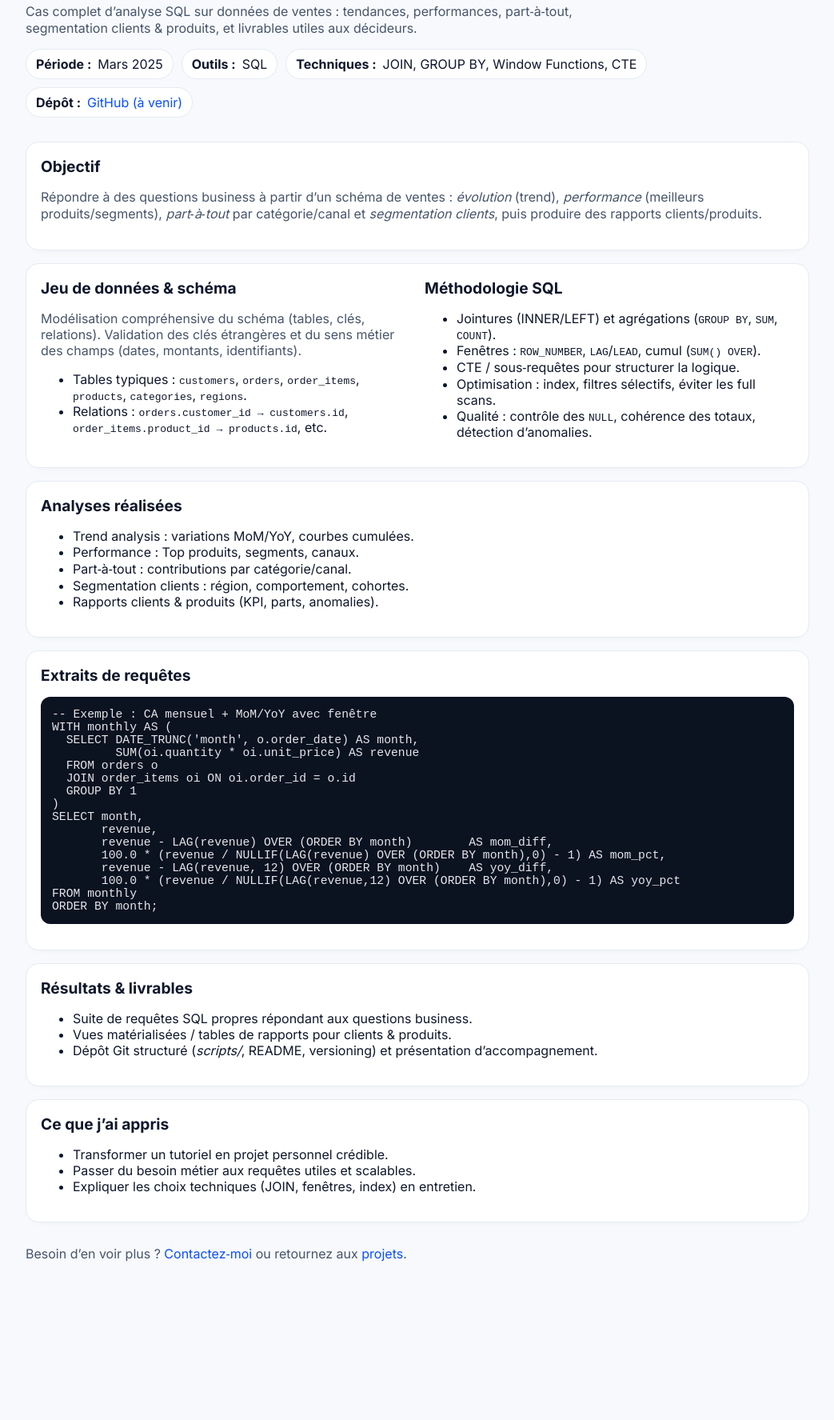
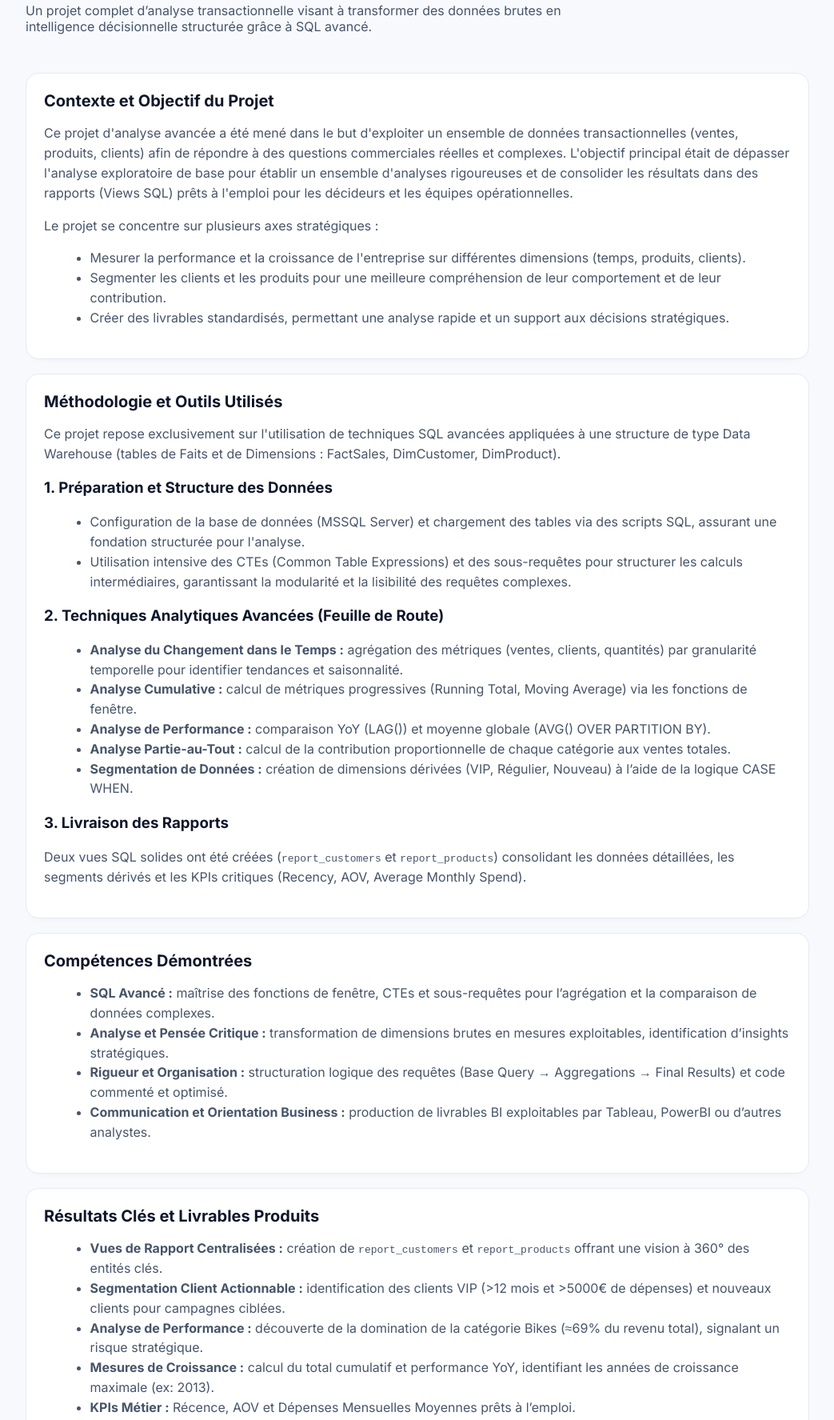
Before and after one commit to Papito5/Daouda_Analyst.github.io, a plain HTML site: page projet-sql-retail.html in a window 1280 px wide. Shown: the part 208-1983 px from the top of the page at 80% size, without its empty margins (118-1161 px from the left). Before the commit the page ends 1814 px from the top, so only its background shows below. Drawn offline with Linux system fonts and the light colour scheme.

Commit message:
Update projet-sql-retail.html

```diff
--- a/projet-sql-retail.html
+++ b/projet-sql-retail.html
@@ -3,8 +3,8 @@
 <head>
   <meta charset="utf-8" />
   <meta name="viewport" content="width=device-width, initial-scale=1" />
-  <title>Projet – Analyse Retail SQL | Daouda</title>
-  <meta name="description" content="Description détaillée du projet d'analyse Retail avec SQL : objectifs, données, méthodologie, résultats et apprentissages." />
+  <title>Projet SQL – Analyses Avancées & Reporting | Daouda</title>
+  <meta name="description" content="Projet d’Analyses Avancées et de Modélisation du Reporting Client et Produit via SQL : objectifs, méthodologie, outils, résultats et impact." />
 
   <link rel="preconnect" href="https://fonts.googleapis.com">
   <link rel="preconnect" href="https://fonts.gstatic.com" crossorigin>
@@ -12,14 +12,14 @@
 
   <style>
     :root{
-      --bg: #f7f9fc; --card:#fff; --ink:#0f172a; --muted:#475569; --brand:#0b4fff; --brand-ink:#0b3bb5; --line:#e5eaf2; --ring: rgba(11,79,255,.15);
+      --bg:#f7f9fc; --card:#fff; --ink:#0f172a; --muted:#475569; --brand:#0b4fff; --brand-ink:#0b3bb5; --line:#e5eaf2;
     }
     *,*::before,*::after{ box-sizing:border-box; }
-    body{ margin:0; font-family: Inter, system-ui, sans-serif; color:var(--ink); background:var(--bg); }
+    body{ margin:0; font-family:Inter,system-ui,sans-serif; color:var(--ink); background:var(--bg); }
     a{ color:var(--brand); text-decoration:none; }
     a:hover{ color:var(--brand-ink); text-decoration:underline; }
 
-    .container{ width:min(980px, 92vw); margin-inline:auto; }
+    .container{ width:min(980px,92vw); margin-inline:auto; }
     header{ position:sticky; top:0; z-index:40; background:rgba(247,249,252,.7); backdrop-filter:blur(8px); border-bottom:1px solid var(--line); }
     .nav{ display:flex; align-items:center; justify-content:space-between; padding:12px 0; }
     .brand{ font-weight:800; letter-spacing:.2px; color:var(--ink); }
@@ -27,29 +27,21 @@
 
     .hero{ padding:28px 0 14px; }
     .breadcrumb{ display:inline-flex; align-items:center; gap:8px; font-weight:500; }
-    .title{ font-size:clamp(1.8rem, 3.5vw + .5rem, 2.6rem); margin:12px 0 4px; line-height:1.08; }
+    .title{ font-size:clamp(1.8rem,3.5vw + .5rem,2.6rem); margin:12px 0 4px; line-height:1.08; }
     .subtitle{ color:var(--muted); max-width:70ch; }
 
-    .meta{ display:flex; flex-wrap:wrap; gap:10px; margin:14px 0 0; }
-    .chip{ display:inline-flex; align-items:center; gap:8px; padding:8px 12px; border:1px solid var(--line); border-radius:999px; background:var(--card); color:var(--ink); }
-    .chip strong{ font-weight:700; }
+    .section{ background:var(--card); border:1px solid var(--line); border-radius:16px; padding:22px; margin:18px 0; box-shadow:0 6px 14px -12px rgba(2,6,23,.12); }
+    .section h2{ margin-top:0; color:var(--ink); font-size:1.25rem; }
+    .section p, .section li{ color:var(--muted); line-height:1.55; }
+    ul{ margin-left:1.1rem; }
+    .footer{ margin:28px 0; color:var(--muted); text-align:center; }
 
-    .section{ background:var(--card); border:1px solid var(--line); border-radius:16px; padding:18px; margin:16px 0; box-shadow:0 6px 14px -12px rgba(2,6,23,.12); }
-    .section h2{ margin:0 0 8px; font-size:1.2rem; }
-    .section p{ color:var(--muted); }
-    .two-col{ display:grid; grid-template-columns:1fr 1fr; gap:18px; }
-
-    pre{ background:#0b1220; color:#e5e7eb; padding:14px; border-radius:12px; overflow:auto; font-size:.92rem; }
-
-    .footer{ margin:28px 0; color:var(--muted); }
-
-    @media (max-width: 900px){ .two-col{ grid-template-columns:1fr; } }
   </style>
 </head>
 <body>
   <header>
     <div class="container nav">
-      <a class="brand" href="index.html" aria-label="Retour à l'accueil"><span>PORTO</span>FOLIO</a>
+      <a class="brand" href="index.html"><span>PORTO</span>FOLIO</a>
       <nav class="nav-links">
         <a href="index.html#projets">Projets</a>
         <a href="index.html#contact">Contact</a>
@@ -60,94 +52,81 @@
   <main class="container">
     <section class="hero">
       <a class="breadcrumb" href="index.html#projets">← Retour aux projets</a>
-      <h1 class="title">Analyse de données avec SQL — Retail / Business Insights</h1>
-      <p class="subtitle">Cas complet d’analyse SQL sur données de ventes : tendances, performances, part‑à‑tout, segmentation clients & produits, et livrables utiles aux décideurs.
+      <h1 class="title">Projet d’Analyses Avancées et de Modélisation du Reporting Client et Produit via SQL</h1>
+      <p class="subtitle">
+        Un projet complet d’analyse transactionnelle visant à transformer des données brutes en intelligence décisionnelle structurée grâce à SQL avancé.
       </p>
-      <div class="meta">
-        <span class="chip"><strong>Période :</strong> Mars 2025</span>
-        <span class="chip"><strong>Outils :</strong> SQL</span>
-        <span class="chip"><strong>Techniques :</strong> JOIN, GROUP BY, Window Functions, CTE</span>
-        <span class="chip"><strong>Dépôt :</strong> <a href="#" target="_blank" rel="noopener">GitHub (à venir)</a></span>
-      </div>
     </section>
 
     <section class="section">
-      <h2>Objectif</h2>
-      <p>Répondre à des questions business à partir d’un schéma de ventes : <em>évolution</em> (trend), <em>performance</em> (meilleurs produits/segments), <em>part‑à‑tout</em> par catégorie/canal et <em>segmentation clients</em>, puis produire des rapports clients/produits.</p>
-    </section>
-
-    <section class="section two-col">
-      <div>
-        <h2>Jeu de données & schéma</h2>
-        <p>Modélisation compréhensive du schéma (tables, clés, relations). Validation des clés étrangères et du sens métier des champs (dates, montants, identifiants).</p>
-        <ul>
-          <li>Tables typiques : <code>customers</code>, <code>orders</code>, <code>order_items</code>, <code>products</code>, <code>categories</code>, <code>regions</code>.</li>
-          <li>Relations : <code>orders.customer_id → customers.id</code>, <code>order_items.product_id → products.id</code>, etc.</li>
-        </ul>
-      </div>
-      <div>
-        <h2>Méthodologie SQL</h2>
-        <ul>
-          <li>Jointures (INNER/LEFT) et agrégations (<code>GROUP BY</code>, <code>SUM</code>, <code>COUNT</code>).</li>
-          <li>Fenêtres : <code>ROW_NUMBER</code>, <code>LAG</code>/<code>LEAD</code>, cumul (<code>SUM() OVER</code>).</li>
-          <li>CTE / sous‑requêtes pour structurer la logique.</li>
-          <li>Optimisation : index, filtres sélectifs, éviter les full scans.</li>
-          <li>Qualité : contrôle des <code>NULL</code>, cohérence des totaux, détection d’anomalies.</li>
-        </ul>
-      </div>
-    </section>
-
-    <section class="section">
-      <h2>Analyses réalisées</h2>
+      <h2>Contexte et Objectif du Projet</h2>
+      <p>
+        Ce projet d'analyse avancée a été mené dans le but d'exploiter un ensemble de données transactionnelles (ventes, produits, clients) afin de répondre à des questions commerciales réelles et complexes.
+        L'objectif principal était de dépasser l'analyse exploratoire de base pour établir un ensemble d'analyses rigoureuses et de consolider les résultats dans des rapports (Views SQL) prêts à l'emploi pour les décideurs et les équipes opérationnelles.
+      </p>
+      <p>Le projet se concentre sur plusieurs axes stratégiques :</p>
       <ul>
-        <li>Trend analysis : variations MoM/YoY, courbes cumulées.</li>
-        <li>Performance : Top produits, segments, canaux.</li>
-        <li>Part‑à‑tout : contributions par catégorie/canal.</li>
-        <li>Segmentation clients : région, comportement, cohortes.</li>
-        <li>Rapports clients & produits (KPI, parts, anomalies).</li>
+        <li>Mesurer la performance et la croissance de l'entreprise sur différentes dimensions (temps, produits, clients).</li>
+        <li>Segmenter les clients et les produits pour une meilleure compréhension de leur comportement et de leur contribution.</li>
+        <li>Créer des livrables standardisés, permettant une analyse rapide et un support aux décisions stratégiques.</li>
       </ul>
     </section>
 
     <section class="section">
-      <h2>Extraits de requêtes</h2>
-      <pre><code>-- Exemple : CA mensuel + MoM/YoY avec fenêtre
-WITH monthly AS (
-  SELECT DATE_TRUNC('month', o.order_date) AS month,
-         SUM(oi.quantity * oi.unit_price) AS revenue
-  FROM orders o
-  JOIN order_items oi ON oi.order_id = o.id
-  GROUP BY 1
-)
-SELECT month,
-       revenue,
-       revenue - LAG(revenue) OVER (ORDER BY month)        AS mom_diff,
-       100.0 * (revenue / NULLIF(LAG(revenue) OVER (ORDER BY month),0) - 1) AS mom_pct,
-       revenue - LAG(revenue, 12) OVER (ORDER BY month)    AS yoy_diff,
-       100.0 * (revenue / NULLIF(LAG(revenue,12) OVER (ORDER BY month),0) - 1) AS yoy_pct
-FROM monthly
-ORDER BY month;
-</code></pre>
+      <h2>Méthodologie et Outils Utilisés</h2>
+      <p>
+        Ce projet repose exclusivement sur l'utilisation de techniques SQL avancées appliquées à une structure de type Data Warehouse (tables de Faits et de Dimensions : FactSales, DimCustomer, DimProduct).
+      </p>
+      <h3>1. Préparation et Structure des Données</h3>
+      <ul>
+        <li>Configuration de la base de données (MSSQL Server) et chargement des tables via des scripts SQL, assurant une fondation structurée pour l'analyse.</li>
+        <li>Utilisation intensive des CTEs (Common Table Expressions) et des sous-requêtes pour structurer les calculs intermédiaires, garantissant la modularité et la lisibilité des requêtes complexes.</li>
+      </ul>
+      <h3>2. Techniques Analytiques Avancées (Feuille de Route)</h3>
+      <ul>
+        <li><strong>Analyse du Changement dans le Temps :</strong> agrégation des métriques (ventes, clients, quantités) par granularité temporelle pour identifier tendances et saisonnalité.</li>
+        <li><strong>Analyse Cumulative :</strong> calcul de métriques progressives (Running Total, Moving Average) via les fonctions de fenêtre.</li>
+        <li><strong>Analyse de Performance :</strong> comparaison YoY (LAG()) et moyenne globale (AVG() OVER PARTITION BY).</li>
+        <li><strong>Analyse Partie-au-Tout :</strong> calcul de la contribution proportionnelle de chaque catégorie aux ventes totales.</li>
+        <li><strong>Segmentation de Données :</strong> création de dimensions dérivées (VIP, Régulier, Nouveau) à l’aide de la logique CASE WHEN.</li>
+      </ul>
+      <h3>3. Livraison des Rapports</h3>
+      <p>
+        Deux vues SQL solides ont été créées (<code>report_customers</code> et <code>report_products</code>) consolidant les données détaillées, les segments dérivés et les KPIs critiques (Recency, AOV, Average Monthly Spend).
+      </p>
     </section>
 
     <section class="section">
-      <h2>Résultats & livrables</h2>
+      <h2>Compétences Démontrées</h2>
       <ul>
-        <li>Suite de requêtes SQL propres répondant aux questions business.</li>
-        <li>Vues matérialisées / tables de rapports pour clients & produits.</li>
-        <li>Dépôt Git structuré (<em>scripts/</em>, README, versioning) et présentation d’accompagnement.</li>
+        <li><strong>SQL Avancé :</strong> maîtrise des fonctions de fenêtre, CTEs et sous-requêtes pour l’agrégation et la comparaison de données complexes.</li>
+        <li><strong>Analyse et Pensée Critique :</strong> transformation de dimensions brutes en mesures exploitables, identification d’insights stratégiques.</li>
+        <li><strong>Rigueur et Organisation :</strong> structuration logique des requêtes (Base Query → Aggregations → Final Results) et code commenté et optimisé.</li>
+        <li><strong>Communication et Orientation Business :</strong> production de livrables BI exploitables par Tableau, PowerBI ou d’autres analystes.</li>
       </ul>
     </section>
 
     <section class="section">
-      <h2>Ce que j’ai appris</h2>
+      <h2>Résultats Clés et Livrables Produits</h2>
       <ul>
-        <li>Transformer un tutoriel en projet personnel crédible.</li>
-        <li>Passer du besoin métier aux requêtes utiles et scalables.</li>
-        <li>Expliquer les choix techniques (JOIN, fenêtres, index) en entretien.</li>
+        <li><strong>Vues de Rapport Centralisées :</strong> création de <code>report_customers</code> et <code>report_products</code> offrant une vision à 360° des entités clés.</li>
+        <li><strong>Segmentation Client Actionnable :</strong> identification des clients VIP (>12 mois et >5000€ de dépenses) et nouveaux clients pour campagnes ciblées.</li>
+        <li><strong>Analyse de Performance :</strong> découverte de la domination de la catégorie Bikes (≈69% du revenu total), signalant un risque stratégique.</li>
+        <li><strong>Mesures de Croissance :</strong> calcul du total cumulatif et performance YoY, identifiant les années de croissance maximale (ex: 2013).</li>
+        <li><strong>KPIs Métier :</strong> Récence, AOV et Dépenses Mensuelles Moyennes prêts à l’emploi.</li>
       </ul>
     </section>
 
-    <p class="footer">Besoin d’en voir plus ? <a href="index.html#contact">Contactez‑moi</a> ou retournez aux <a href="index.html#projets">projets</a>.</p>
+    <section class="section">
+      <h2>Impact et Pertinence pour un Poste en Entreprise</h2>
+      <p>
+        Ce projet démontre non seulement une maîtrise technique approfondie du SQL pour les analyses avancées,
+        mais surtout ma capacité à transformer des données brutes en intelligence d'affaires structurée et en livrables de reporting qui accélèrent la prise de décision stratégique.
+        Il constitue une base solide pour toute fonction d'analyste de données ou d'économètre au sein d'une organisation.
+      </p>
+    </section>
+
+    <p class="footer">← <a href="index.html#projets">Retour aux projets</a></p>
   </main>
 </body>
 </html>
```
